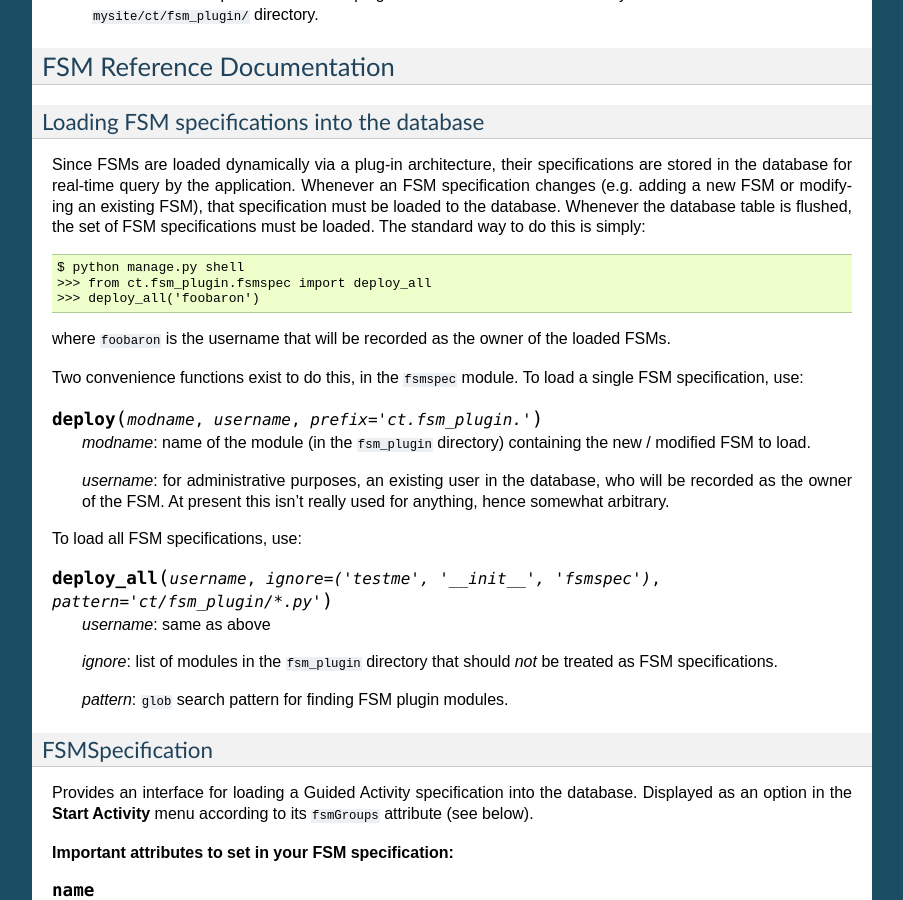
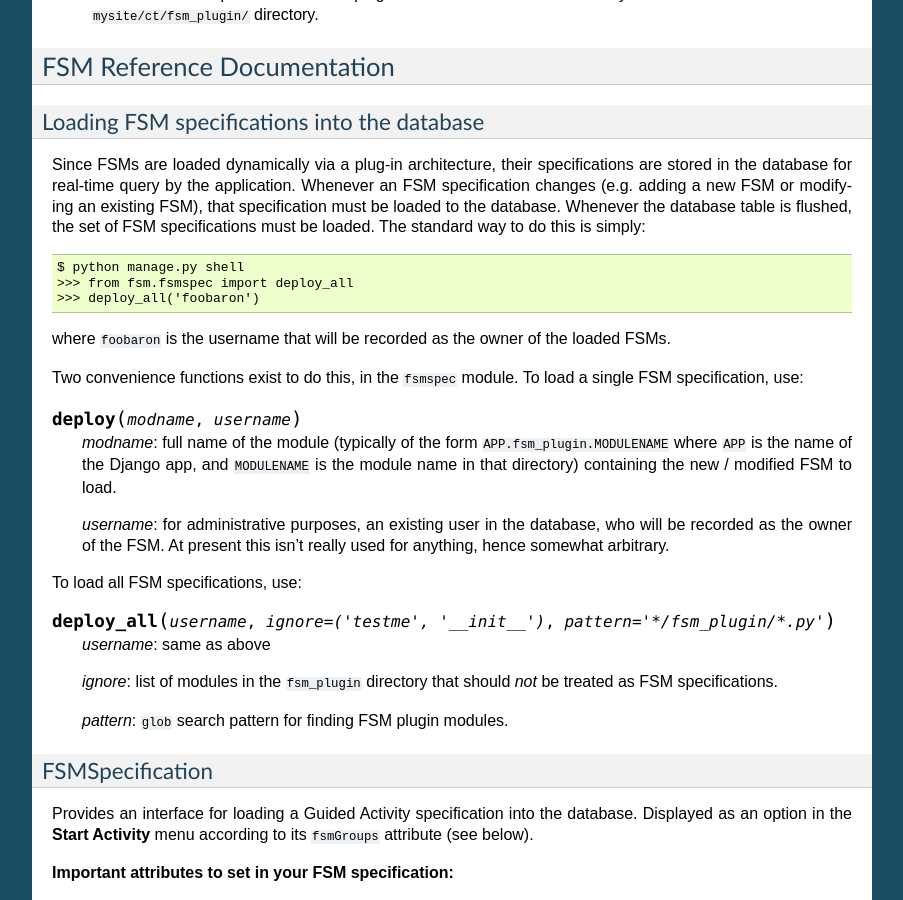
Before and after one commit to cjlee112/socraticqs2, a Sphinx documentation site: the page built from doc/fsm.rst, in a window 1280 px wide and 900 px high, scrolled down 4440 px. Shown: the whole window, without its empty margins (198-1101 px from the left). Built offline with Sphinx 7.4.7, drawn with Linux system fonts in a browser that asks for light colours.

Commit message:
updated FSM docs to reflect modified FSM app path conventions

```diff
--- a/doc/fsm.rst
+++ b/doc/fsm.rst
@@ -320,7 +320,7 @@ database table is flushed, the set of FSM specifications must be
 loaded.  The standard way to do this is simply::
 
   $ python manage.py shell
-  >>> from ct.fsm_plugin.fsmspec import deploy_all
+  >>> from fsm.fsmspec import deploy_all
   >>> deploy_all('foobaron')
 
 where ``foobaron`` is the username that will be recorded as the owner
@@ -329,9 +329,11 @@ of the loaded FSMs.
 Two convenience functions exist to do this, in the ``fsmspec`` module.
 To load a single FSM specification, use:
 
-.. function:: deploy(modname, username, prefix='ct.fsm_plugin.')
+.. function:: deploy(modname, username)
 
-   *modname*: name of the module (in the ``fsm_plugin`` directory)
+   *modname*: full name of the module (typically of the form
+   ``APP.fsm_plugin.MODULENAME`` where ``APP`` is the name of the Django
+   app, and ``MODULENAME`` is the module name in that directory)
    containing the new / modified FSM to load.
 
    *username*: for administrative purposes, an existing user in
@@ -341,7 +343,7 @@ To load a single FSM specification, use:
 
 To load all FSM specifications, use:
 
-.. function:: deploy_all(username, ignore=('testme', '__init__', 'fsmspec'), pattern='ct/fsm_plugin/*.py')
+.. function:: deploy_all(username, ignore=('testme', '__init__',), pattern='*/fsm_plugin/*.py')
 
    *username*: same as above
 
```
